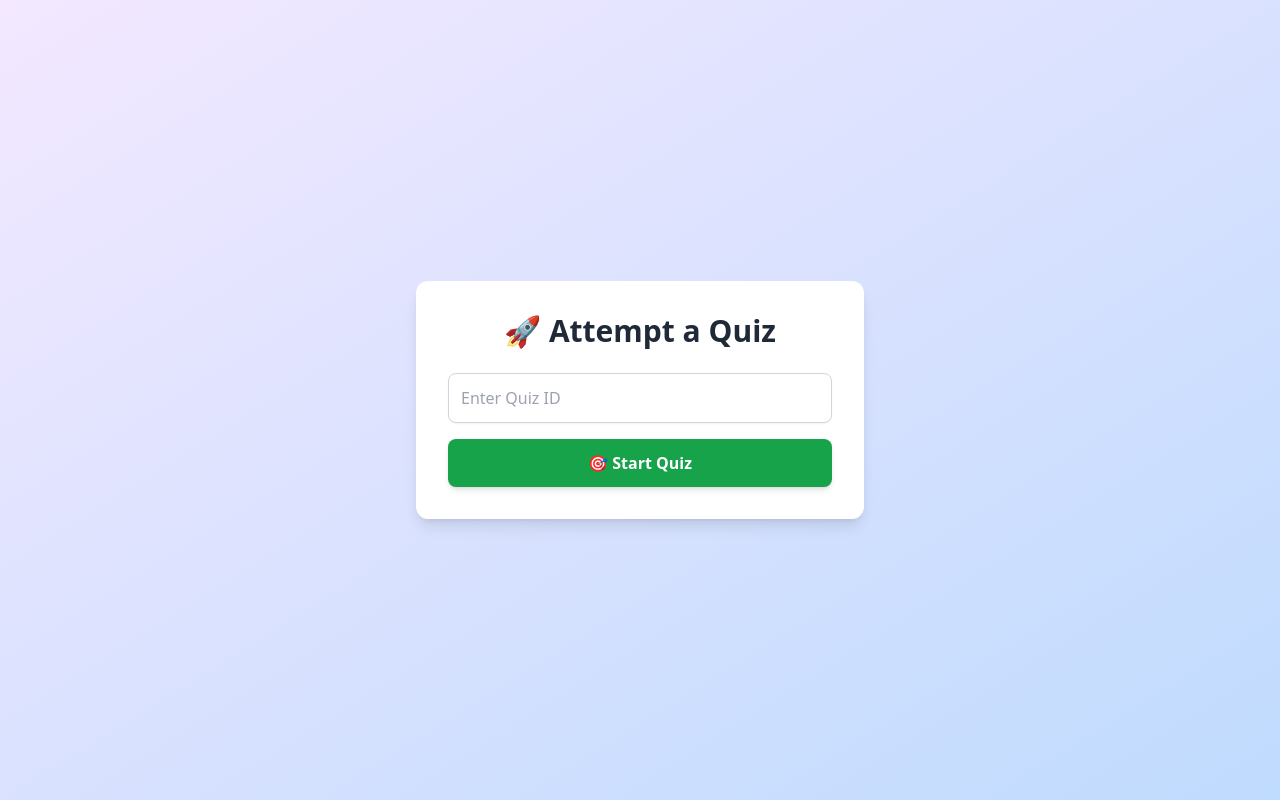
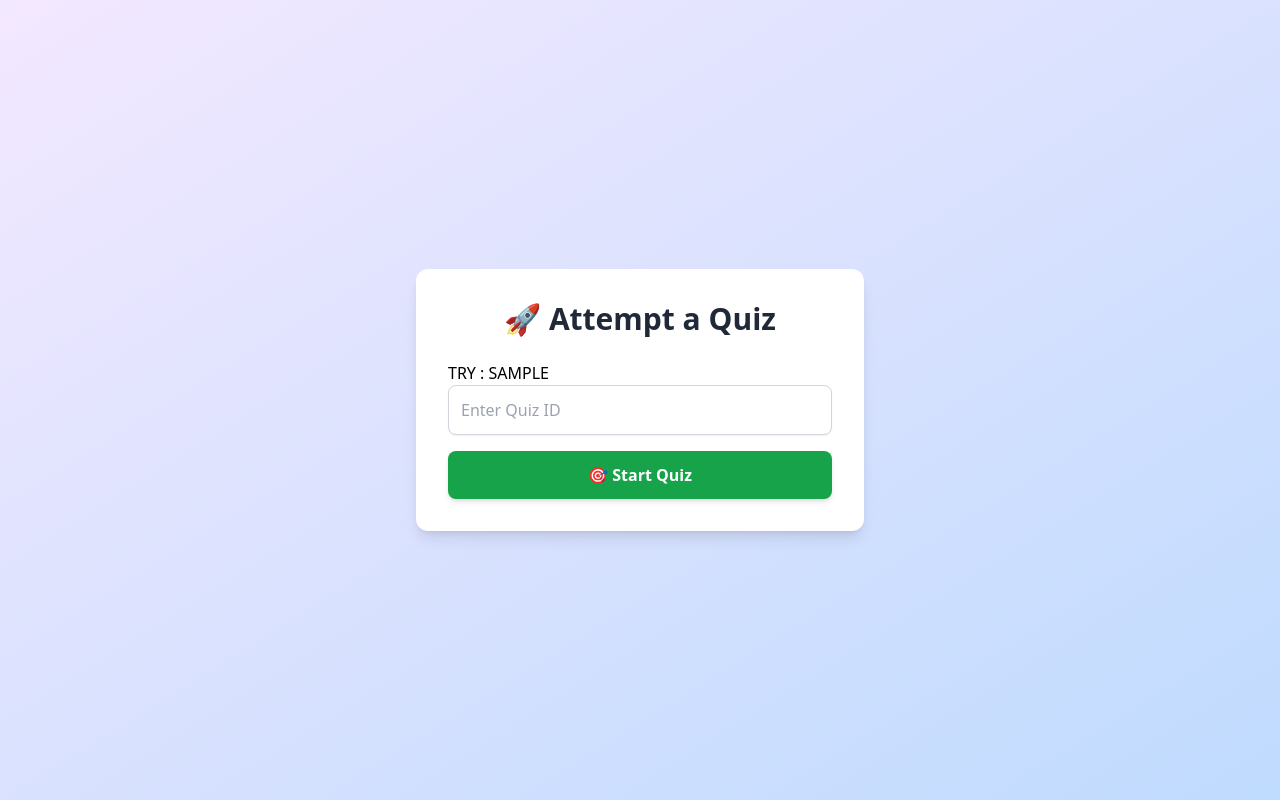
Before and after one commit to Prikus-01/Quiz-wizard, a React (Create React App) app in the folder frontend/: page /attempt-quiz in a window 1280 px wide. Built offline with nearby package versions, Linux system fonts and the light colour scheme.

Commit message:
Update AttemptQuiz.js

```diff
--- a/frontend/src/components/AttemptQuiz.js
+++ b/frontend/src/components/AttemptQuiz.js
@@ -39,6 +39,7 @@ const AttemptQuiz = () => {
             <h2 className="text-3xl font-bold text-center text-gray-800 mb-6">
               🚀 Attempt a Quiz
             </h2>
+         <p> TRY : SAMPLE </p>
             <input
               className="w-full border border-gray-300 rounded-lg p-3 shadow-sm focus:ring-2 focus:ring-blue-400 focus:outline-none transition"
               placeholder="Enter Quiz ID"
```
